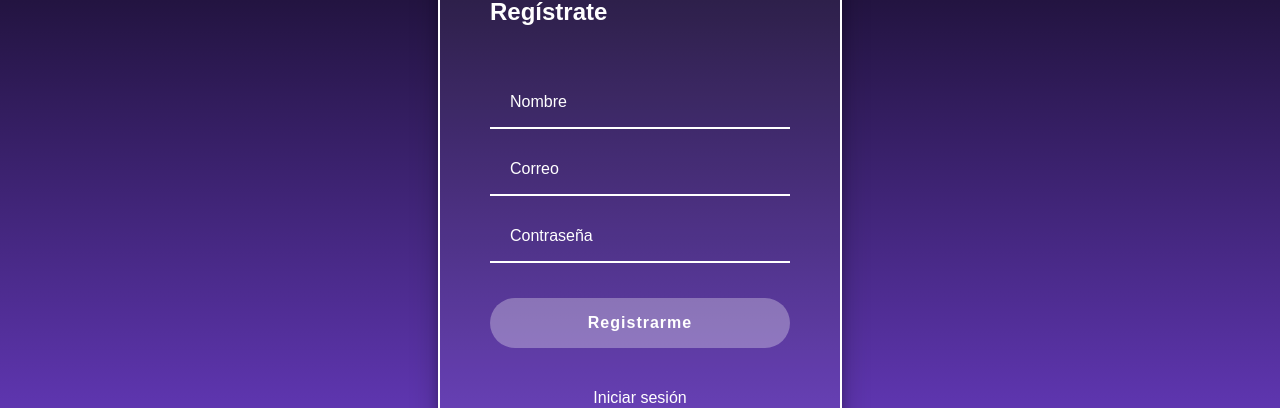
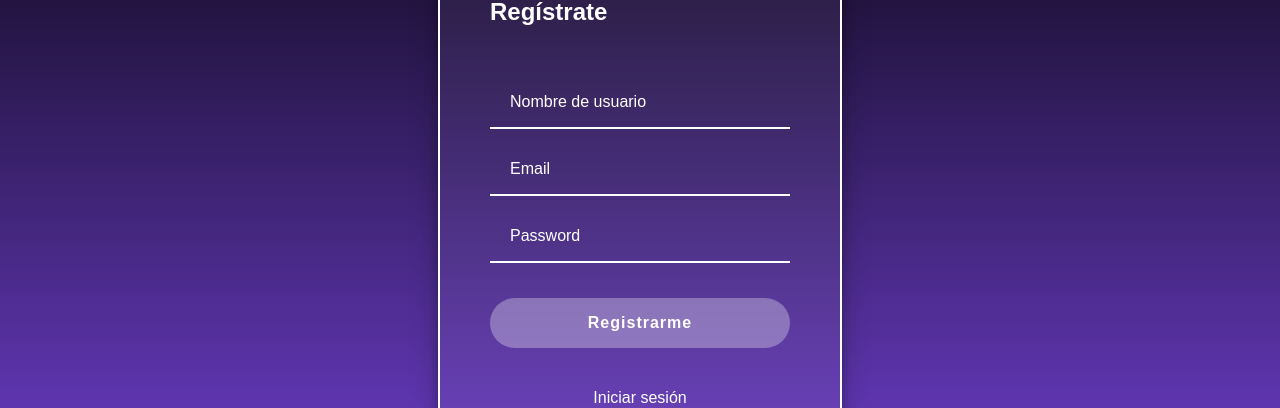
Before and after one commit to JuanC-JC/CarouselMovies-ReactJs, a React app: page /register in a window 1280 px wide. Shown: the part 237-645 px from the top of the page. Built offline with nearby package versions, Linux system fonts and the light colour scheme.

Commit message:
register action add

```diff
--- a/src/actions/index.js
+++ b/src/actions/index.js
@@ -2,6 +2,8 @@ export const actions = {
   deleteFavorite: 'DELETE_FAVORITE',
   setFavorite: 'SET_FAVORITE',
   loginRequest: 'LOGIN_REQUEST',
+  logoutRequest: 'LOGOUT_REQUEST',
+  registerRequest: 'REGISTER_REQUEST',
 };
 
 export const setFavorite = (payload) => {
@@ -25,3 +27,17 @@ export const loginRequest = (payload) => {
     payload,
   };
 };
+
+export const logoutRequest = () => {
+  return {
+    type: actions.logoutRequest,
+    payload: {},
+  };
+};
+
+export const registerRequest = (payload) => {
+  return {
+    type: actions.registerRequest,
+    payload,
+  };
+};
--- a/src/components/Header.jsx
+++ b/src/components/Header.jsx
@@ -3,11 +3,16 @@ import './styles/Header.scss';
 import { Link } from 'react-router-dom';
 import { connect } from 'react-redux';
 import gravatar from '../utils/gravatar';
+import { logoutRequest } from '../actions';
 
 function Header(props) {
 
   const { user } = props;
   const hasUser = Object.keys(user).length > 0;
+
+  const handleLogout = (e) => {
+    props.logoutRequest();
+  };
 
   return (
     <header className='cabezera'>
@@ -30,7 +35,7 @@ function Header(props) {
           {hasUser ? (
             <>
               <li className='list__item'><Link to='/'>{user.name}</Link></li>
-              <li className='list__item'><Link to='#logout'>Sign off</Link></li>
+              <li className='list__item'><Link to='/' onClick={handleLogout}>Sign off</Link></li>
             </>
           ) :
             <li className='list__item'><Link to='/login'>Login</Link></li>}
@@ -49,4 +54,8 @@ const mapStateToProps = (state) => {
   };
 };
 
-export default connect(mapStateToProps, null)(Header);
+const mapDispatchToProps = {
+  logoutRequest,
+};
+
+export default connect(mapStateToProps, mapDispatchToProps)(Header);
--- a/src/containers/Home.jsx
+++ b/src/containers/Home.jsx
@@ -1,3 +1,4 @@
+/* eslint-disable react/jsx-props-no-spreading */
 import React from 'react';
 import { connect } from 'react-redux';
 import '../components/styles/global.scss';
@@ -7,13 +8,13 @@ import Categorie from '../components/Categorie';
 import Carousel from '../components/Carousel';
 import CarouselItem from '../components/CarouselItem';
 
-function Home({ myList, trends, originals }) {
+function Home({ myList, trends, originals, user }) {
 
   return (
     <section className='main'>
       <Search />
       <Categories>
-        {myList.length > 0 && (
+        {myList.length > 0 && user.email && (
           <Categorie title='Mi categoria'>
             <Carousel>
               {myList.map((item) => <CarouselItem key={item.id} isList={true} {...item} />)}
@@ -41,6 +42,7 @@ const mapStateToProps = (state) => {
     myList: state.myList,
     trends: state.trends,
     originals: state.originals,
+    user: state.user,
   };
 };
 
--- a/src/containers/Login.jsx
+++ b/src/containers/Login.jsx
@@ -10,7 +10,7 @@ import { loginRequest } from '../actions';
 
 function Login(props) {
 
-  const [form, setForm] = useReducer(
+  const [formUserLogin, setFormUserLogin] = useReducer(
     (state, newState) => ({ ...state, ...newState }),
     {
       email: '',
@@ -19,12 +19,12 @@ function Login(props) {
   );
 
   const handleInput = (e) => {
-    setForm({ [e.target.name]: e.target.value });
+    setFormUserLogin({ [e.target.name]: e.target.value });
   };
 
   const handleSubmit = (e) => {
     e.preventDefault();
-    props.loginRequest(form);
+    props.loginRequest(formUserLogin);
     props.history.push('/');
   };
 
@@ -38,7 +38,7 @@ function Login(props) {
             type='text'
             placeholder='Email'
             name='email'
-            value={form.email || ''}
+            value={formUserLogin.email || ''}
             onChange={handleInput}
             required
           />
@@ -47,7 +47,7 @@ function Login(props) {
             type='password'
             placeholder='Password'
             name='password'
-            value={form.password}
+            value={formUserLogin.password}
             onChange={handleInput}
             autoComplete='false'
             required
--- a/src/containers/Register.jsx
+++ b/src/containers/Register.jsx
@@ -1,20 +1,78 @@
-import React from 'react';
+import React, { useReducer } from 'react';
 import '../components/styles/Register.scss';
 import { Link } from 'react-router-dom';
+import { connect } from 'react-redux';
+import { registerRequest } from '../actions';
 
-export default function Register() {
+function Register(props) {
+  const [formUserRegister, setFormUserRegister] = useReducer(
+    (state, newState) => ({ ...state, ...newState }),
+    {
+      name: '',
+      email: '',
+      password: '',
+    },
+  );
+
+  const handleChange = (e) => {
+    setFormUserRegister({ [e.target.name]: e.target.value });
+  };
+
+  const handleSubmit = (e) => {
+    e.preventDefault();
+    props.registerRequest(formUserRegister);
+    props.history.push('./');
+  };
+
   return (
     <section className='register'>
       <section className='register__container'>
         <h2>Regístrate</h2>
-        <form className='register__container--form'>
-          <input className='input' type='text' placeholder='Nombre' />
-          <input className='input' type='text' placeholder='Correo' />
-          <input className='input' type='password' placeholder='Contraseña' />
-          <button type='button' className='button'>Registrarme</button>
+        <form className='register__container--form' onSubmit={handleSubmit}>
+          <input
+            name='name'
+            className='input'
+            type='text'
+            placeholder='Nombre de usuario'
+            value={formUserRegister.name}
+            onChange={handleChange}
+            required
+          />
+          <input
+            name='email'
+            className='input'
+            type='text'
+            placeholder='Email'
+            value={formUserRegister.email}
+            onChange={handleChange}
+            required
+          />
+          <input
+            name='password'
+            autoComplete='false'
+            className='input'
+            type='password'
+            placeholder='Password'
+            onChange={handleChange}
+            required
+          />
+          <button type='submit' className='button' aria-label='send register'>
+            Registrarme
+          </button>
         </form>
         <Link to='/login'>Iniciar sesión</Link>
       </section>
     </section>
   );
+}
+
+const mapDispatchToProps = {
+  registerRequest,
 };
+
+export default connect(null, mapDispatchToProps)(Register);
+
+//Notas importantes:
+//    se deben manejar objetos inmutables para que react pueda identificar
+//    el cambio correcto en la comparacion de dos estados, si hago referencia al mismo
+//    objeto pasandolo, el no detectara el cambio de manera correcta
--- a/src/reducers/index.js
+++ b/src/reducers/index.js
@@ -20,6 +20,16 @@ const reducer = (state, action) => {
         ...state,
         user: action.payload,
       };
+    case actions.logoutRequest:
+      return {
+        ...state,
+        user: action.payload,
+      };
+    case actions.registerRequest:
+      return {
+        ...state,
+        user: action.payload,
+      };
     default:
       return state;
   }
```
